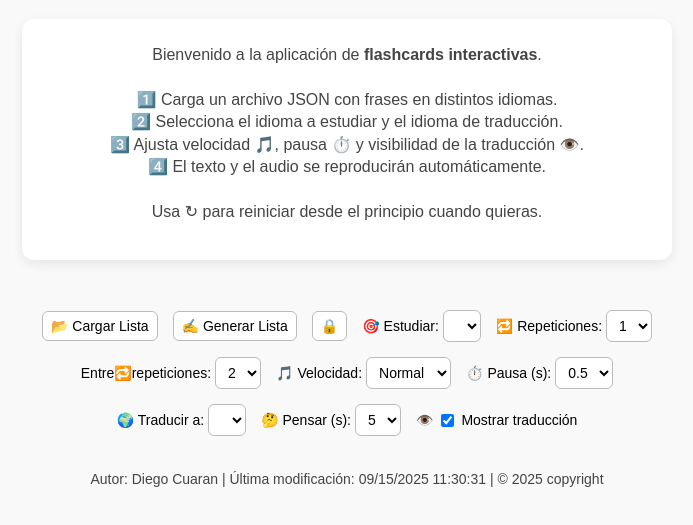
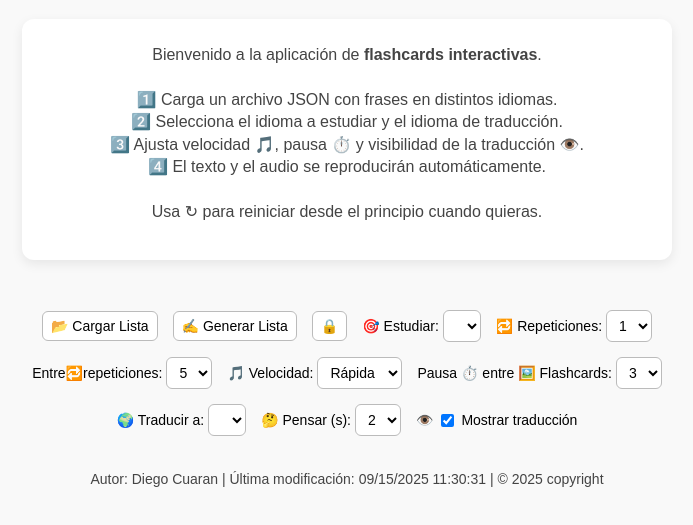
Before and after one commit to di3goGHC/flashcards-player, a plain HTML site: page index.html in a window 1280 px wide. Shown: the part 97-622 px from the top of the page, without its empty margins (293-986 px from the left). Drawn offline with Linux system fonts and the light colour scheme.

Commit message:
Nuevos cambios

```diff
--- a/index.html
+++ b/index.html
@@ -116,10 +116,10 @@
             <label id="repeatPauseLabel">Entre🔁repeticiones:
                 <select id="repeatPause">
                     <option value="1">1</option>
-                    <option value="2" selected>2</option>
+                    <option value="2">2</option>
                     <option value="3">3</option>
                     <option value="4">4</option>
-                    <option value="5">5</option>
+                    <option value="5" selected>5</option>
                     <option value="6">6</option>
                     <option value="7">7</option>
                     <option value="8">8</option>
@@ -131,19 +131,23 @@
                 <select id="speed">
                     <option value="0.6">Muy lenta</option>
                     <option value="0.8">Lenta</option>
-                    <option value="1" selected>Normal</option>
-                    <option value="1.2">Rápida</option>
+                    <option value="1">Normal</option>
+                    <option value="1.2" selected>Rápida</option>
                     <option value="1.5">Muy rápida</option>
                 </select>
             </label>
 
-            <label>⏱️ Pausa (s):
+            <label id="pauseLabel">Pausa ⏱️ entre 🖼️ Flashcards:
                 <select id="pause">
-                    <option value="0.5">0.5</option>
                     <option value="1">1</option>
-                    <option value="1.5">1.5</option>
                     <option value="2">2</option>
-                    <option value="2.5">2.5</option>
+                    <option value="3" selected>3</option>
+                    <option value="4">4</option>
+                    <option value="5">5</option>
+                    <option value="6">6</option>
+                    <option value="7">7</option>
+                    <option value="8">8</option>
+                    <option value="9">9</option>
                 </select>
             </label>
 
@@ -157,10 +161,10 @@
             <label id="thinkTimeLabel">🤔 Pensar (s):
                 <select id="thinkTime">
                     <option value="1">1</option>
-                    <option value="2">2</option>
+                    <option value="2" selected>2</option>
                     <option value="3">3</option>
                     <option value="4">4</option>
-                    <option value="5" selected>5</option>
+                    <option value="5">5</option>
                     <option value="6">6</option>
                     <option value="7">7</option>
                     <option value="8">8</option>
--- a/script.js
+++ b/script.js
@@ -58,6 +58,7 @@ const repeatCountSel = document.getElementById('repeatCount');
 const repeatPauseLabel = document.getElementById('repeatPauseLabel');
 const repeatPauseSel = document.getElementById('repeatPause');
 const speedSel = document.getElementById('speed');
+const pauseLabel = document.getElementById('pauseLabel');
 const pauseSel = document.getElementById('pause');
 const thinkTimeLabel = document.getElementById('thinkTimeLabel');
 const thinkTimeSel = document.getElementById('thinkTime');
@@ -308,7 +309,7 @@ async function renderAndPlay() {
     }
 
     clearTimeout(waitTimer);
-    const delayMs = (parseFloat(pauseSel.value, 10) || 2) * 1000;
+    const delayMs = (parseFloat(pauseSel.value, 10) || 3) * 1000;
     waitTimer = setTimeout(() => {
         if (playToken !== myToken || isPaused) return;
 
@@ -690,6 +691,11 @@ repeatPauseSel.addEventListener('change', () => {
     saveState();
 });
 
+pauseSel.addEventListener('change', () => {
+    renderAndPlay();
+    saveState();
+});
+
 // Guardar el estado cuando la página se oculta (por ejemplo, al apagar la panntalla)
 document.addEventListener('visibilitychange', () => {
     if (document.visibilityState === 'hidden') {
```
